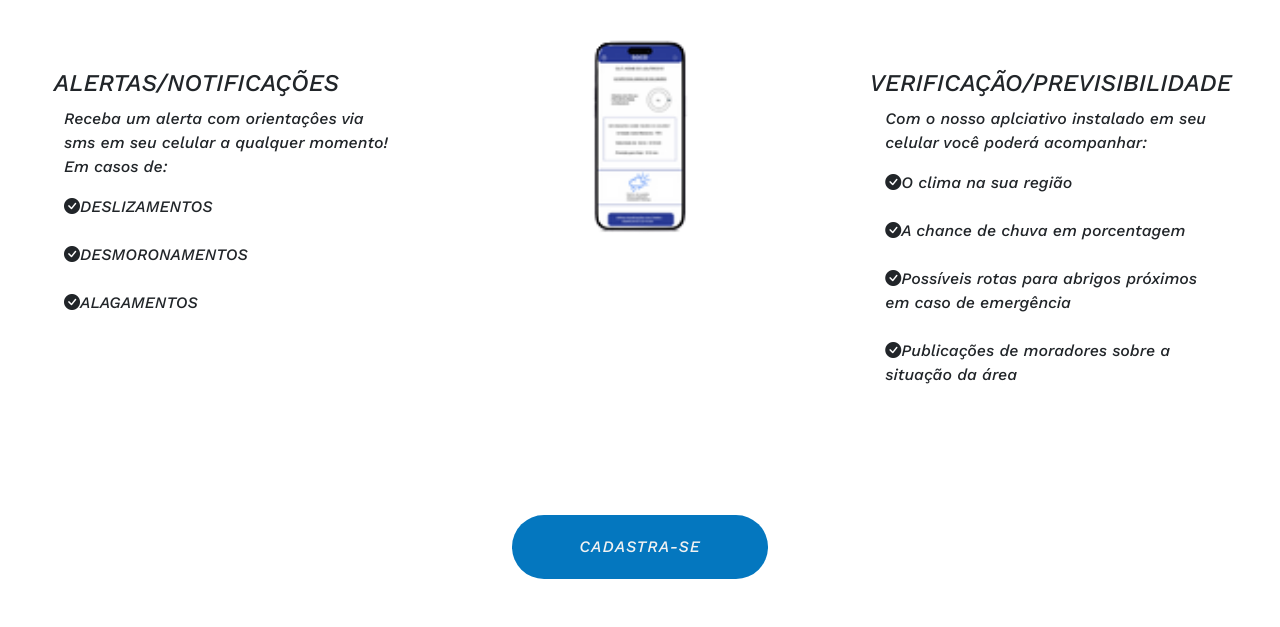
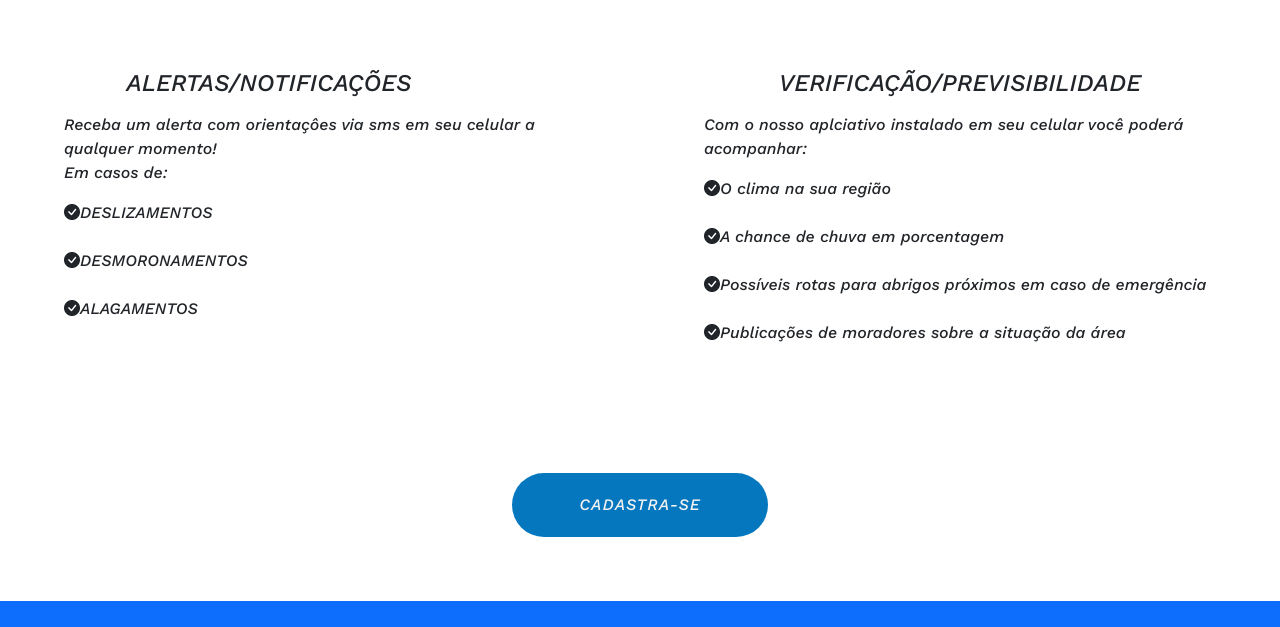
Before and after one commit to devThiago1/sgcd-web, a website: page src/view/Home.html in a window 1280 px wide. Shown: the part 1484-2111 px from the top of the page. Drawn offline with nearby package versions, Linux system fonts and the light colour scheme.

Commit message:
alter ofc

```diff
--- a/src/view/Home.html
+++ b/src/view/Home.html
@@ -97,9 +97,7 @@
                     </div>
                 </div>
             </div>
-            <div class="card border-0" style="width: 18rem; border-radius: 30px;" id="app-card">
-                <img src="../public/prototipoofc2.png" class="card-img-top mx-auto" alt="eficiencia-card" >
-            </div>
+
             <div class="card p-5 border-0" style="width: 18rem; border-radius: 30px;">
                 <div class="card-body">
                     <h4 class="card-title " style="display: flex; justify-content: center; margin-bottom: 3%;">VERIFICAÇÃO/PREVISIBILIDADE</h4>
```
